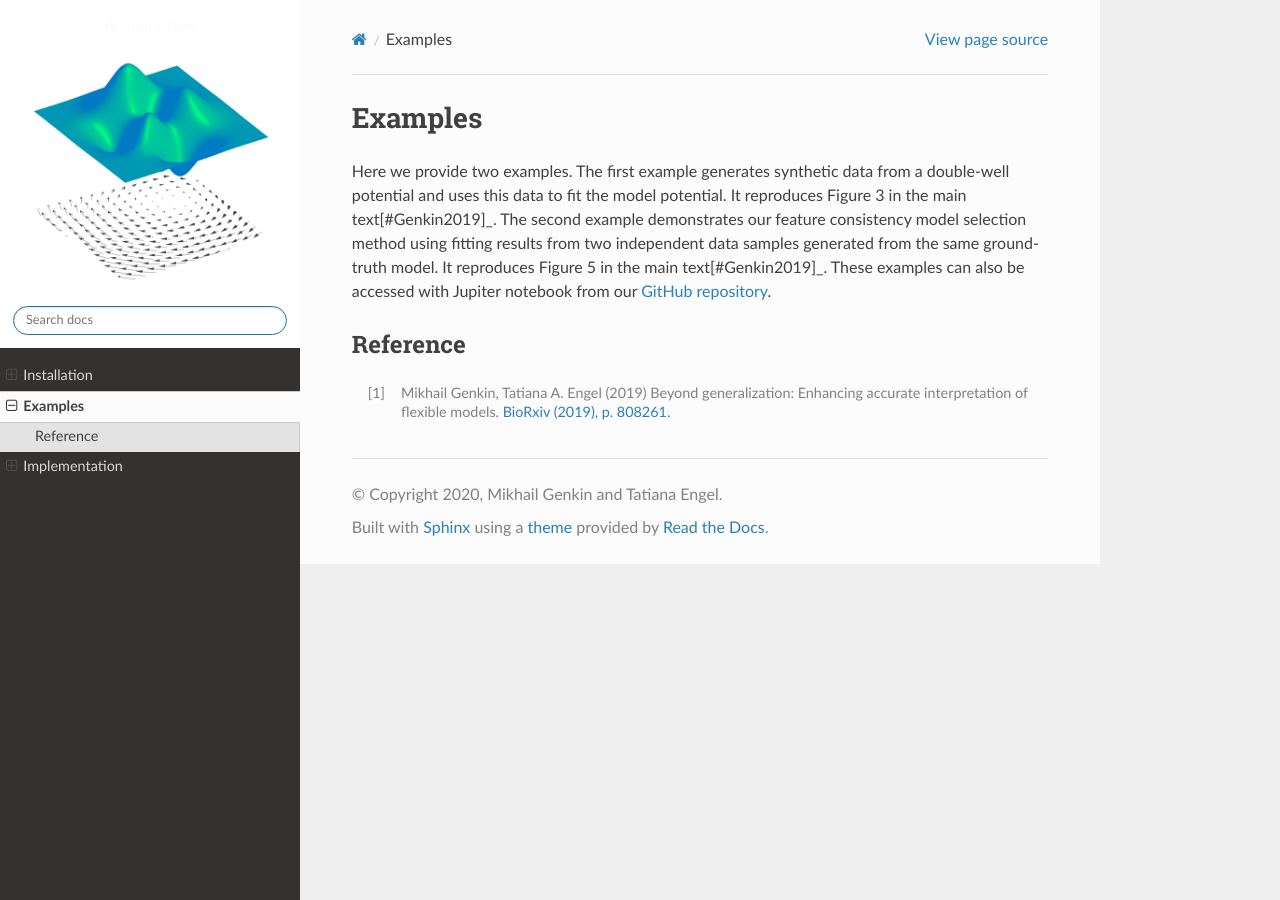
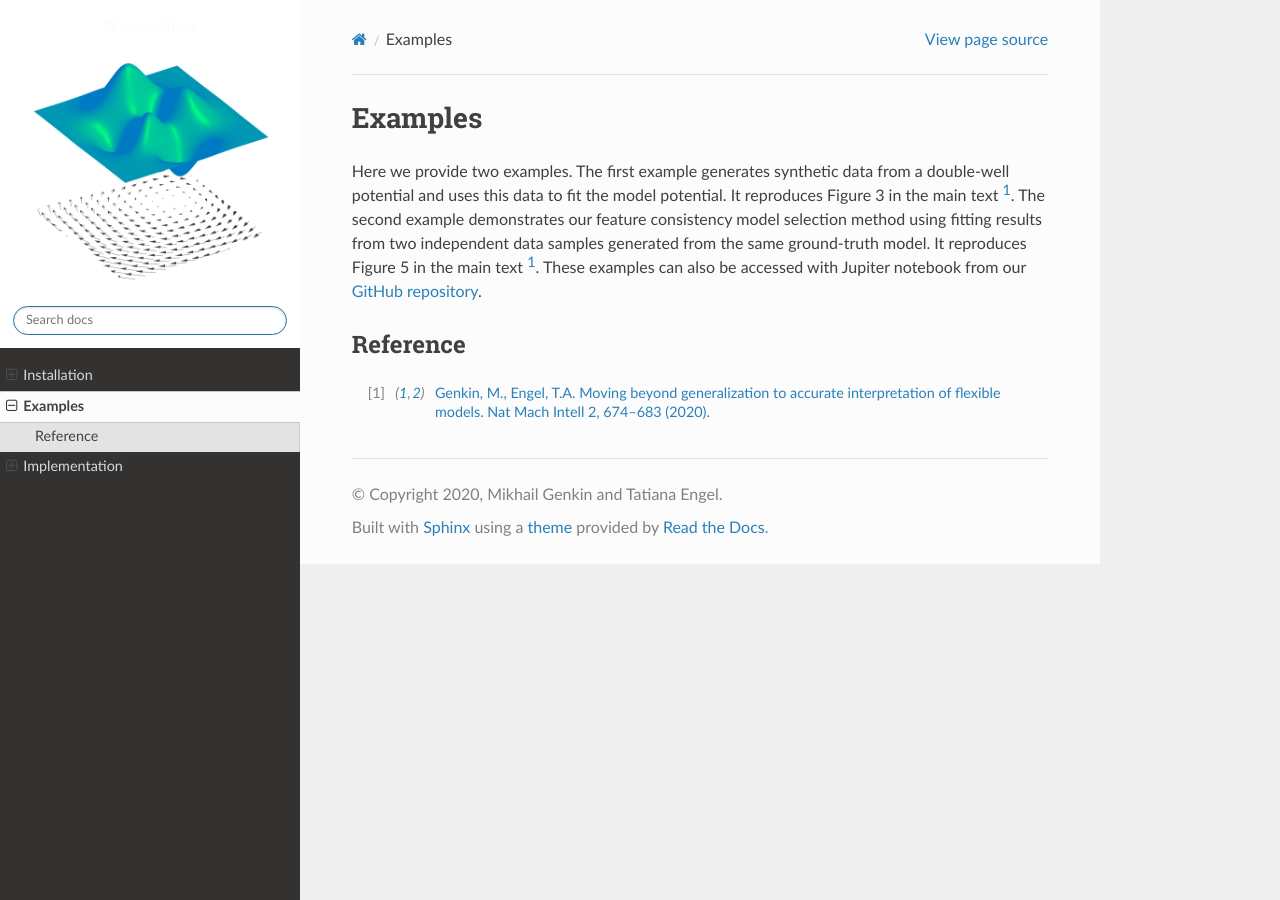
Before and after one commit to engellab/neuralflow, a Sphinx documentation site: the page built from docs/source/examples.rst, in a window 1280 px wide. Built offline with Sphinx 7.4.7 and the Read the Docs theme 2.0.0, drawn with Linux system fonts in a browser that asks for light colours; pages that are not in the unit, such as notebooks, are missing from menus.

Commit message:
Added reference to the NMI paper

```diff
--- a/docs/source/examples.rst
+++ b/docs/source/examples.rst
@@ -4,8 +4,8 @@ Examples
 ========
 
 Here we provide two examples. The first example generates synthetic data from a double-well potential
-and uses this data to fit the model potential. It reproduces Figure 3 in the main text[#Genkin2019]_. The second example demonstrates our feature consistency model
-selection method using fitting results from two independent data samples generated from the same ground-truth model. It reproduces Figure 5 in the main text[#Genkin2019]_.
+and uses this data to fit the model potential. It reproduces Figure 3 in the main text [#Genkin2020]_. The second example demonstrates our feature consistency model
+selection method using fitting results from two independent data samples generated from the same ground-truth model. It reproduces Figure 5 in the main text [#Genkin2020]_.
 These examples can also be accessed with Jupiter notebook from our `GitHub repository <https://github.com/engellab/neuralflow/>`_.
 
 .. toctree::
@@ -18,4 +18,4 @@ These examples can also be accessed with Jupiter notebook from our `GitHub repos
 Reference
 ----------
 
-.. [#Genkin2019] Mikhail Genkin, Tatiana A. Engel (2019) Beyond generalization: Enhancing accurate interpretation of flexible models. `BioRxiv (2019), p. 808261. <https://www.biorxiv.org/content/10.1101/808261v1>`_
+.. [#Genkin2020] `Genkin, M., Engel, T.A. Moving beyond generalization to accurate interpretation of flexible models. Nat Mach Intell 2, 674–683 (2020). <https://www.nature.com/articles/s42256-020-00242-6>`_
--- a/docs/source/index.rst
+++ b/docs/source/index.rst
@@ -11,7 +11,7 @@ Our method is based on direct feature comparison of models fitted on different d
 models with the correct interpretation.
 In the associated article we demonstrate that our feature consistency analysis outperforms conventional
 validation-based model selection methods when the goal is finding the model with the correct interpretation.
-For mode information, see Genkin and Engel (2019) [#Genkin2019]_.
+For mode information, see Genkin and Engel (2020) [#Genkin2020]_.
 
 
 .. toctree::
@@ -28,4 +28,4 @@ For mode information, see Genkin and Engel (2019) [#Genkin2019]_.
 Reference
 ----------
 
-.. [#Genkin2019] Mikhail Genkin, Tatiana A. Engel (2019) Beyond generalization: Enhancing accurate interpretation of flexible models. `BioRxiv (2019), p. 808261. <https://www.biorxiv.org/content/10.1101/808261v1>`_
+.. [#Genkin2020] `Genkin, M., Engel, T.A. Moving beyond generalization to accurate interpretation of flexible models. Nat Mach Intell 2, 674–683 (2020). <https://www.nature.com/articles/s42256-020-00242-6>`_
```
Also changed, not shown: README.md (+6 -1 lines).
